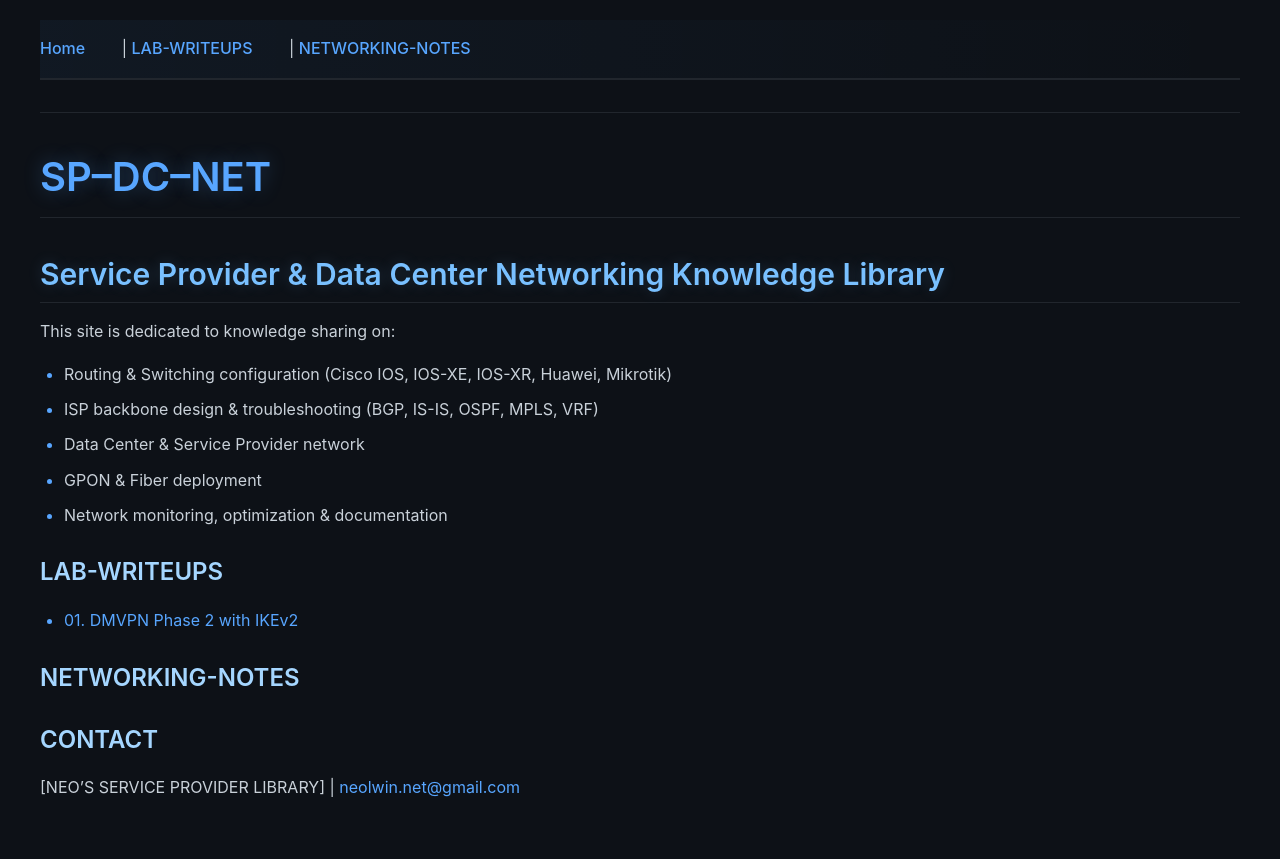
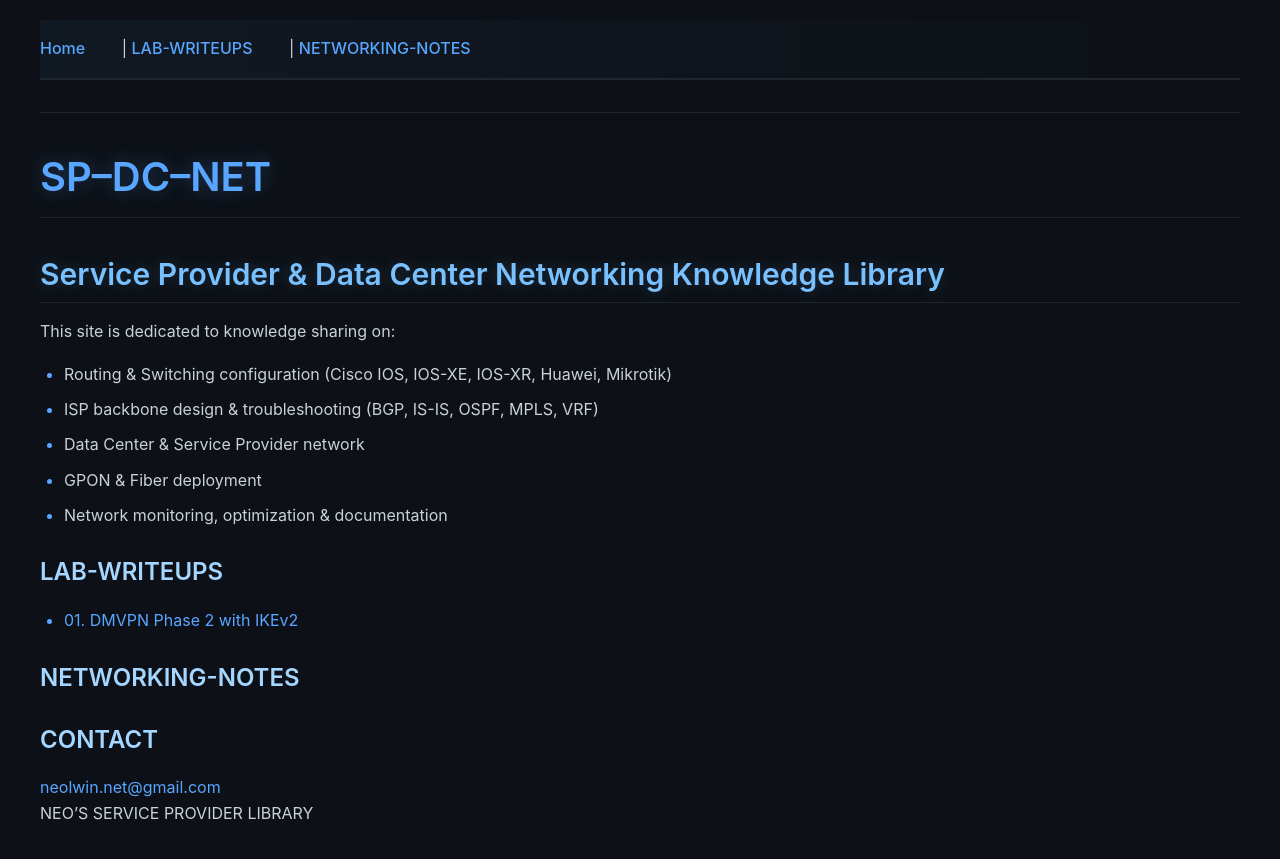
Before and after one commit to neolwin-net/sp-dc-net, a Jekyll site: the page built from index.md, in a window 1280 px wide. Shown: the top 859 px of the page. Built offline with Jekyll 4.4.1, drawn with Linux system fonts in a browser that asks for light colours.

```diff
--- a/index.md
+++ b/index.md
@@ -23,4 +23,5 @@ This site is dedicated to knowledge sharing on:
 ### NETWORKING-NOTES
 
 ### CONTACT
-[NEO'S SERVICE PROVIDER LIBRARY]    |    [neolwin.net@gmail.com](mailto:neolwin.net@gmail.com)
+[neolwin.net@gmail.com](mailto:neolwin.net@gmail.com)
+NEO'S SERVICE PROVIDER LIBRARY
```
